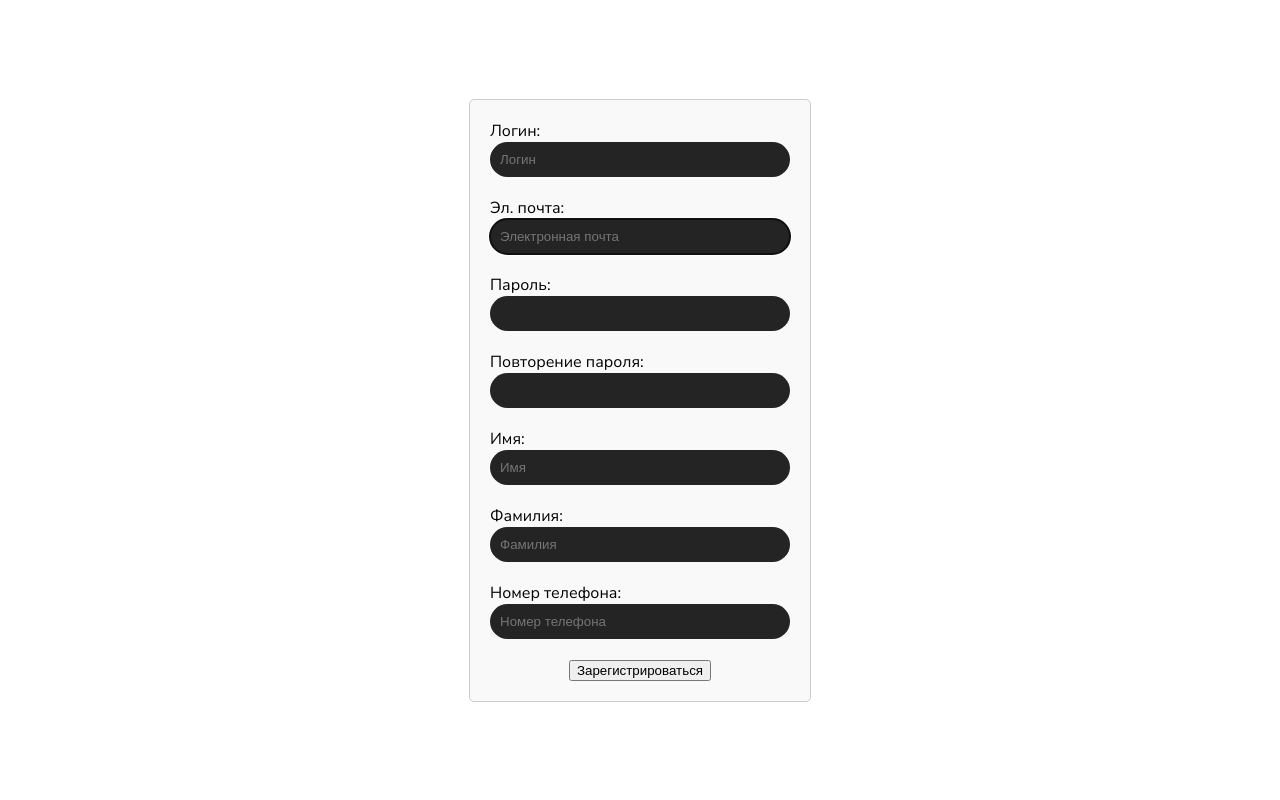
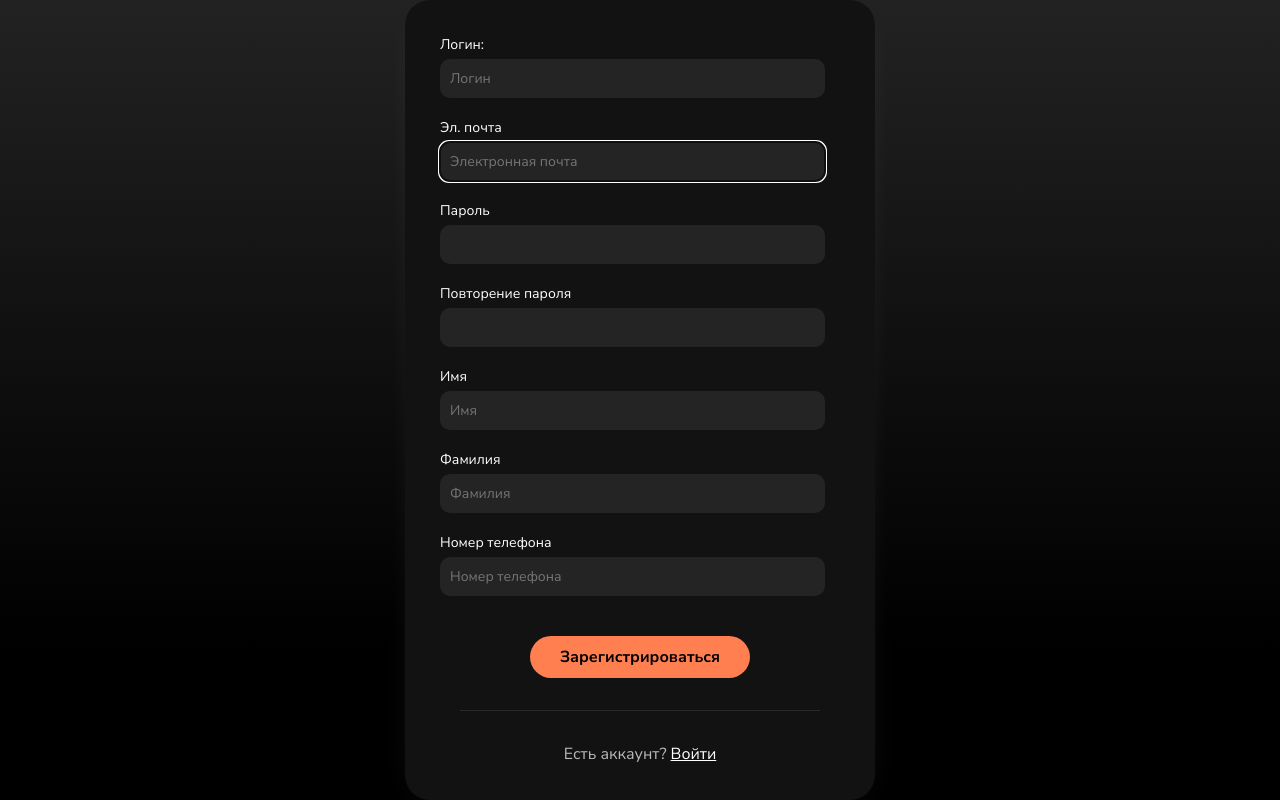
Before and after one commit to ShantaRam81/RepairService, a Django app: page /registration in a window 1280 px wide. Run offline with Django 5.2, Linux system fonts and the light colour scheme.

Commit message:
Registartion Form Succes

```diff
--- a/RSapplication/static/css/client_register.css
+++ b/RSapplication/static/css/client_register.css
@@ -5,17 +5,19 @@ body {
     align-items: center;
     height: 100vh;
     margin: 0;
+    background: linear-gradient(0deg, rgb(0, 0, 0) 19%, rgb(34, 34, 34));
 }
 
 /* Стили для формы */
 form {
-    width: 300px;
-    max-width: 400px; /* Ширина формы */
+    width: 400px;
+    max-width: 500px; /* Ширина формы */
     margin: 0 auto; /* Центрирование по горизонтали */
-    padding: 20px; /* Отступы вокруг содержимого формы */
-    border: 1px solid #ccc; /* Граница формы */
-    border-radius: 5px; /* Закругление углов формы */
-    background-color: #f9f9f9; /* Цвет фона формы */
+    padding: 35px; /* Отступы вокруг содержимого формы */
+    border: 0; /* Граница формы */
+    border-radius: 25px; /* Закругление углов формы */
+    background-color: #121212; /* Цвет фона формы */
+    box-shadow: 0px 5px 39px -22px rgba(255, 255, 255, 0.2);
 }
 
 /* Стили для текстовых полей и меток */
@@ -25,19 +27,67 @@ form {
 
 .input-group label {
     display: block; /* Размещаем метку на отдельной строке */
+    color: white;
+    font-size: 0.875rem;;
+    margin-bottom: 5px;
 }
 
 .input-group input[type="text"],
 .input-group input[type="email"],
 .input-group input[type="password"] {
-    width: calc(100% - 20px); /* Ширина поля ввода (вычисляемая, минус отступы) */
+    width: calc(100% - 35px); /* Ширина поля ввода (вычисляемая, минус отступы) */
     padding: 10px; /* Внутренние отступы текстовых полей */
-    border-radius: 500px; /* Закругление углов текстовых полей */
+    border-radius: 10px; /* Закругление углов текстовых полей */
     border: 0; /* Границы текстовых полей */
     background-color: #242424;
+    font-family: 'Nunito Sans', sans-serif;
+    font-size: 0.875rem;
+    color: white;
 }
 
 /* Стили для кнопки */
 .button-center {
     text-align: center; /* Выравнивание кнопки по центру */
+    margin-top: 40px;
 }
+
+button{
+    border: 0;
+    border-radius: 500px;
+    background-color: coral;
+    padding: 10px 30px;
+    font-family: 'Nunito Sans', sans-serif;
+    font-size: 1rem;
+    font-weight: bolder;
+    transition: transform .2s;
+}
+
+button:hover{
+    transform: scale(1.05);
+}
+
+.hr-line{
+    margin: 32px 20px;
+    border-right: none;
+    border-bottom: none;
+    border-left: none;
+    border-image: initial;
+    border-top: 1px solid rgb(41, 41, 41);
+}
+
+.login-prompt{
+    display: flex;
+    align-items: center;
+    justify-content: center;
+}
+.login-link:hover{
+    color: coral;
+}
+.login-link{
+    color: white;
+}
+
+.login-text{
+    margin: 0;
+    color: #bababa;
+}
--- a/RSapplication/templates/RSapplication/client_register.html
+++ b/RSapplication/templates/RSapplication/client_register.html
@@ -10,7 +10,7 @@
 <link rel="preconnect" href="https://fonts.gstatic.com" crossorigin>
 <link href="https://fonts.googleapis.com/css2?family=Nunito+Sans:ital,opsz,wght@0,6..12,200..1000;1,6..12,200..1000&display=swap"
       rel="stylesheet">
- <link rel="stylesheet" type="text/css" href="{% static 'css/client_register.css' %}">
+<link rel="stylesheet" type="text/css" href="{% static 'css/client_register.css' %}">
 <body>
 
 <form method="post">
@@ -20,35 +20,39 @@
         {{ form.username }}
     </div>
     <div class="input-group">
-        <label for="id_email">Эл. почта:</label>
+        <label for="id_email">Эл. почта</label>
         {{ form.email }}
     </div>
     <div class="input-group">
-        <label for="id_password1">Пароль:</label>
+        <label for="id_password1">Пароль</label>
         {{ form.password1 }}
     </div>
     <div class="input-group">
-        <label for="id_password2">Повторение пароля:</label>
+        <label for="id_password2">Повторение пароля</label>
         {{ form.password2 }}
     </div>
     <div class="input-group">
-        <label for="id_firstname">Имя:</label>
+        <label for="id_firstname">Имя</label>
         {{ form.firstname }}
     </div>
     <div class="input-group">
-        <label for="id_lastname">Фамилия:</label>
+        <label for="id_lastname">Фамилия</label>
         {{ form.lastname }}
     </div>
     <div class="input-group">
-        <label for="phone_number">Номер телефона:</label>
+        <label for="phone_number">Номер телефона</label>
         {{ form.phone_number }}
     </div>
 
     <div class='button-center'>
-        <button type="submit">Зарегистрироваться</button>
+        <button class="reg-button" type="submit">Зарегистрироваться</button>
     </div>
+    <hr class='hr-line'>
+    <div class="login-prompt">
+        <p class="login-text">Есть аккаунт? <a class = "login-link" href="{% url 'LoginUser' %}">Войти</a></p>
+    </div>
+</form>
 
-</form>
 <script>
     document.addEventListener("DOMContentLoaded", function () {
         var inputField = document.querySelector('input[name="phone_number"]');
```
Also changed, not shown: db.sqlite3.
